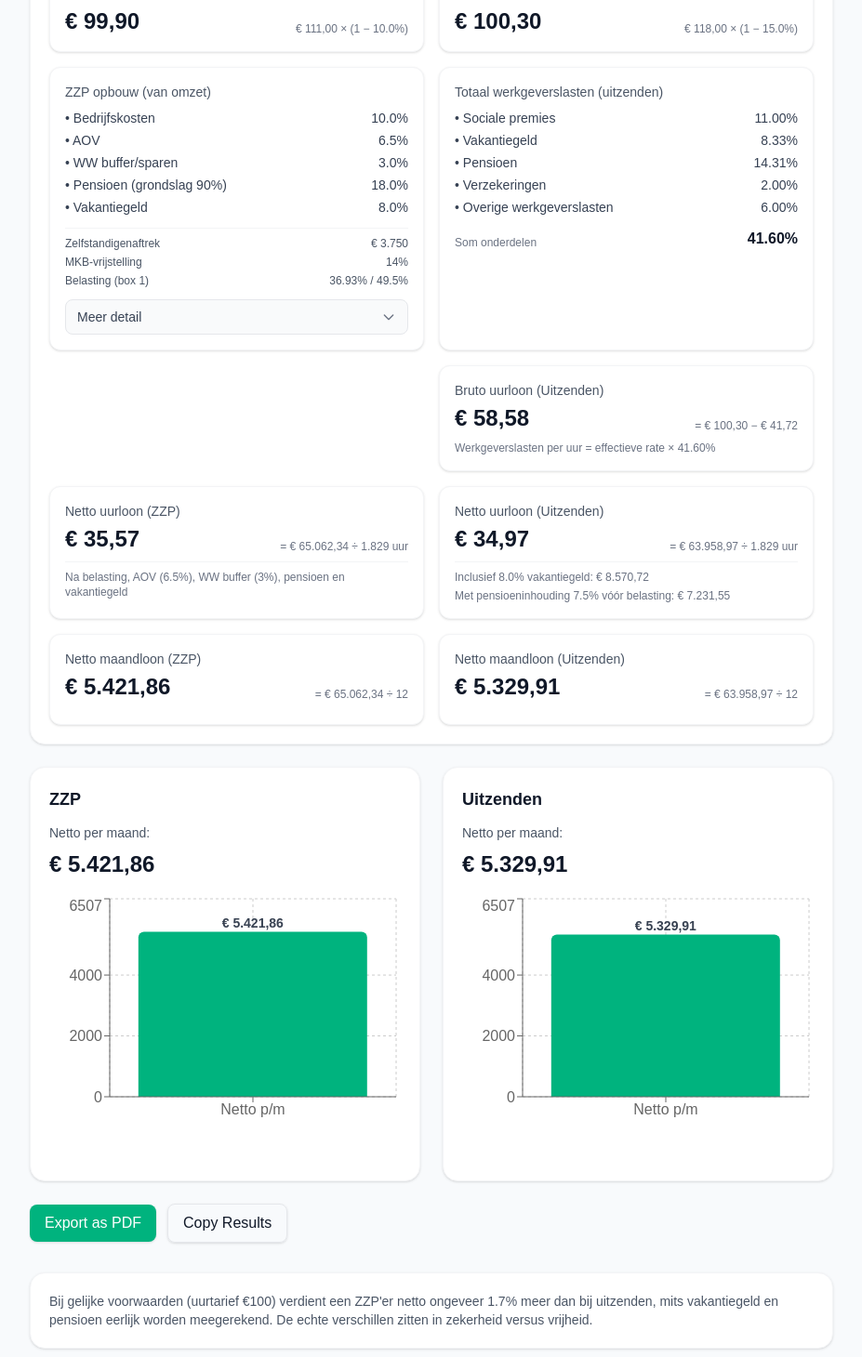
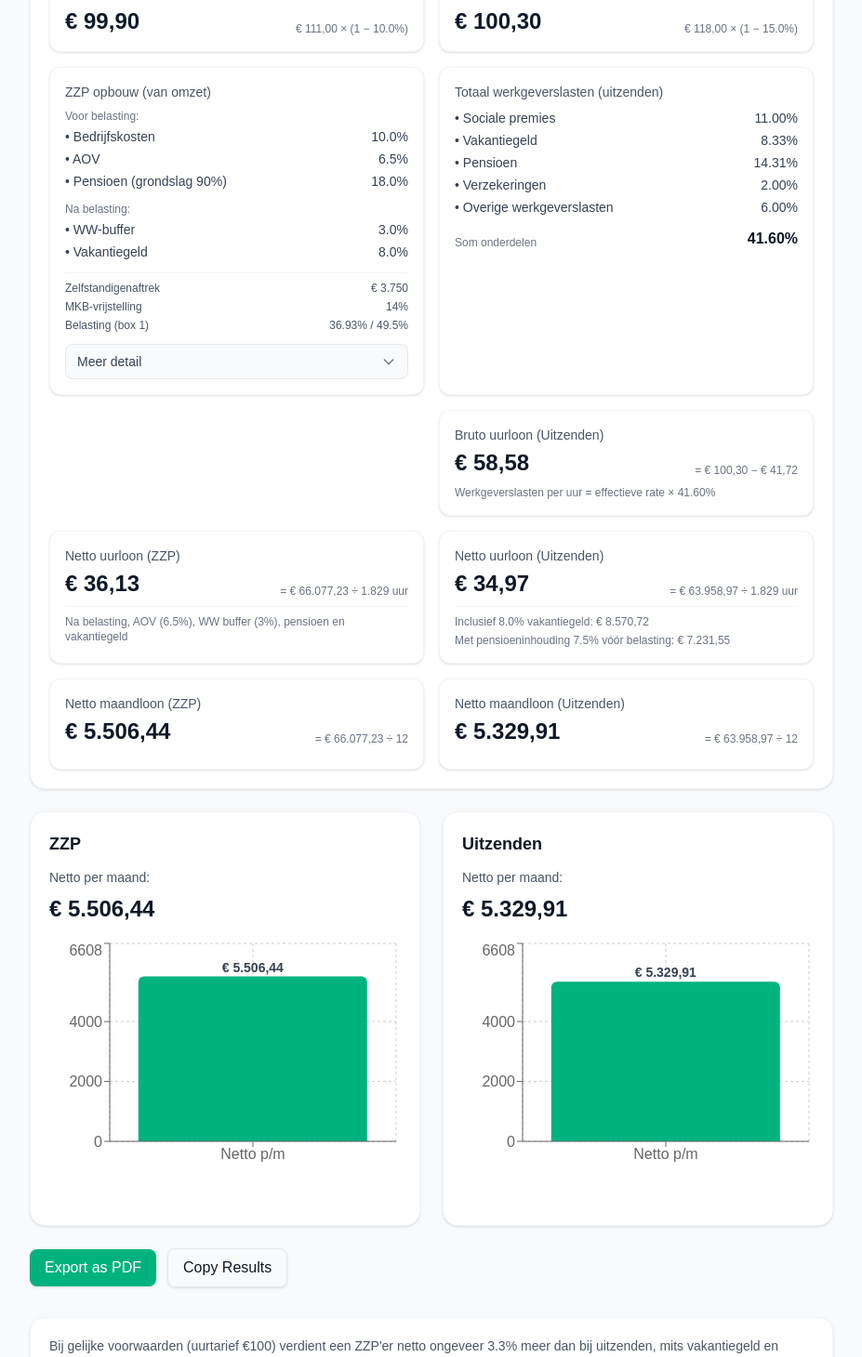
Before and after one commit to vkogmail/zzp-uitzenden-vergelijker, a Next.js app: page / in a window 1280 px wide. Shown: the part 627-2087 px from the top of the page at 93% size, without its empty margins (176-1103 px from the left). Built offline with nearby package versions, Linux system fonts and the light colour scheme.

Commit message:
Update ZZP calculation: fix pension calculation, add general tax credit, group UI labels by pre/post tax

```diff
--- a/components/Calculator.tsx
+++ b/components/Calculator.tsx
@@ -112,26 +112,37 @@ export default function Calculator({ values, onChange }: CalculatorProps) {
   const pensionTotalPct = values.pensionTotal ?? 20;
   const pensionBasePct = pensionBase; // gebruik bestaande variabele
 
-  // Tussenstappen berekenen
+  // Tussenstappen berekenen (volgens nieuwe logica)
   const omzet = effectiveRateZzp * annualHours;
   const bedrijfskosten = omzet * (costsPct / 100);
-  const winstVoorBelasting = omzet - bedrijfskosten;
-  const aov = omzet * 0.065; // 6.5% van omzet voor AOV
-  const wwBuffer = omzet * 0.03; // 3% van omzet als WW buffer/sparen
-  const pensioenBasis = winstVoorBelasting * (pensionBasePct / 100);
-  const pensioen = pensioenBasis * (pensionTotalPct / 100);
-  const winstNaVerzekeringen = Math.max(0, winstVoorBelasting - aov - wwBuffer);
-  const winstNaPensioen = Math.max(0, winstNaVerzekeringen - pensioen);
+  const aov = omzet * 0.065; // 6.5% van omzet voor AOV (fiscaal aftrekbaar)
+
+  // Pensioen wordt berekend op (omzet - bedrijfskosten - AOV)
+  const pensioen = (omzet - bedrijfskosten - aov) * (pensionBasePct / 100) * (pensionTotalPct / 100);
+
+  // Winst voor belasting = omzet - bedrijfskosten - AOV - pensioen
+  const winstVoorBelasting = omzet - bedrijfskosten - aov - pensioen;
+
+  // Ondernemersaftrekken
   const zelfstandigenaftrek = 3750;
-  const winstNaZelfstandig = Math.max(0, winstNaPensioen - zelfstandigenaftrek);
+  const winstNaZelfstandig = Math.max(0, winstVoorBelasting - zelfstandigenaftrek);
   const mkbVrijstelling = winstNaZelfstandig * 0.14;
   const belastbaarInkomen = Math.max(0, winstNaZelfstandig - mkbVrijstelling);
 
+  // Belasting berekening
   let brutoBelasting = 0;
   if (belastbaarInkomen <= 73031) {
     brutoBelasting = belastbaarInkomen * 0.3693;
   } else {
     brutoBelasting = 73031 * 0.3693 + (belastbaarInkomen - 73031) * 0.495;
+  }
+
+  // Heffingskortingen
+  let algemeneHeffingskorting = 0;
+  if (belastbaarInkomen <= 23000) {
+    algemeneHeffingskorting = 3100;
+  } else if (belastbaarInkomen <= 73031) {
+    algemeneHeffingskorting = 3100 * (1 - (belastbaarInkomen - 23000) / 50000);
   }
 
   let arbeidskorting = 0;
@@ -141,9 +152,14 @@ export default function Calculator({ values, onChange }: CalculatorProps) {
     arbeidskorting = 4000 * (1 - (belastbaarInkomen - 40000) / 90000);
   }
 
-  const inkomstenbelasting = Math.max(0, brutoBelasting - arbeidskorting);
-  const vakantiegeld = omzet * (vacationPct / 100);
-  const nettoJaarBerekend = (winstVoorBelasting - inkomstenbelasting) - aov - wwBuffer - pensioen - vakantiegeld;
+  const inkomstenbelasting = Math.max(0, brutoBelasting - algemeneHeffingskorting - arbeidskorting);
+
+  // POST-TAX kosten (niet fiscaal aftrekbaar)
+  const wwBuffer = omzet * 0.03; // 3% van omzet als WW buffer/sparen
+  const vakantiegeld = (omzet - bedrijfskosten - aov) * (vacationPct / 100); // vakantiereserve
+
+  // Netto = winst voor belasting - belasting - WW buffer - vakantiegeld
+  const nettoJaarBerekend = winstVoorBelasting - inkomstenbelasting - wwBuffer - vakantiegeld;
   const nettoUurloonZzp = nettoJaarBerekend / annualHours;
 
   const [showZzpBreakdown, setShowZzpBreakdown] = useState(false);
@@ -211,13 +227,21 @@ export default function Calculator({ values, onChange }: CalculatorProps) {
       )}
       <div className="rounded-xl bg-white border border-gray-100 shadow-sm p-4">
         <p className="text-sm text-gray-600 mb-2">ZZP opbouw (van omzet)</p>
+        <div className="mb-3">
+          <p className="text-xs text-gray-500 mb-1 font-medium">Voor belasting:</p>
           <ul className="text-sm text-gray-700 space-y-1">
             <li className="flex justify-between"><span>• Bedrijfskosten</span><span>{costsPct.toFixed(1)}%</span></li>
             <li className="flex justify-between"><span>• AOV</span><span>6.5%</span></li>
-          <li className="flex justify-between"><span>• WW buffer/sparen</span><span>3.0%</span></li>
             <li className="flex justify-between"><span>• Pensioen (grondslag {pensionBasePct}%)</span><span>{(pensionBasePct * pensionTotalPct / 100).toFixed(1)}%</span></li>
+          </ul>
+        </div>
+        <div className="mb-3">
+          <p className="text-xs text-gray-500 mb-1 font-medium">Na belasting:</p>
+          <ul className="text-sm text-gray-700 space-y-1">
+            <li className="flex justify-between"><span>• WW-buffer</span><span>3.0%</span></li>
             <li className="flex justify-between"><span>• Vakantiegeld</span><span>{vacationPct.toFixed(1)}%</span></li>
           </ul>
+        </div>
         <div className="mt-3 pt-2 border-t border-gray-100 space-y-1">
           <div className="flex justify-between text-xs text-gray-600">
             <span>Zelfstandigenaftrek</span>
@@ -247,7 +271,7 @@ export default function Calculator({ values, onChange }: CalculatorProps) {
           </svg>
         </button>
         {showZzpBreakdown && (
-          <div className="mt-3 pt-3 border-t border-gray-200 space-y-2 text-xs">
+          <div className="mt-3 pt-3 border-t border-gray-200 space-y-3 text-xs">
             <div className="flex justify-between">
               <span className="text-gray-600">Effectieve rate ZZP</span>
               <span className="font-semibold">{formatCurrencyWithDecimals(effectiveRateZzp)}</span>
@@ -260,34 +284,31 @@ export default function Calculator({ values, onChange }: CalculatorProps) {
               <span>Omzet (jaar)</span>
               <span className="font-medium">{formatCurrency(omzet)}</span>
             </div>
+
+            <div className="pt-2 border-t border-gray-100">
+              <p className="text-gray-500 font-medium mb-2">Voor belasting:</p>
+              <div className="space-y-2">
                 <div className="flex justify-between">
                   <span className="text-gray-600">− Bedrijfskosten ({costsPct}%)</span>
                   <span className="text-gray-500">{formatCurrency(bedrijfskosten)}</span>
-            </div>
-            <div className="flex justify-between text-gray-700 pl-4">
-              <span>Winst voor belasting</span>
-              <span className="font-medium">{formatCurrency(winstVoorBelasting)}</span>
                 </div>
                 <div className="flex justify-between">
                   <span className="text-gray-600">− AOV (6.5% van omzet)</span>
                   <span className="text-gray-500">{formatCurrency(aov)}</span>
                 </div>
                 <div className="flex justify-between">
-              <span className="text-gray-600">− WW buffer/sparen (3% van omzet)</span>
-              <span className="text-gray-500">{formatCurrency(wwBuffer)}</span>
-            </div>
-            <div className="flex justify-between text-gray-700 pl-4">
-              <span>Winst na verzekeringen</span>
-              <span className="font-medium">{formatCurrency(winstNaVerzekeringen)}</span>
-            </div>
-            <div className="flex justify-between">
                   <span className="text-gray-600">− Pensioen ({pensionBasePct}% × {pensionTotalPct}%)</span>
                   <span className="text-gray-500">{formatCurrency(pensioen)}</span>
                 </div>
-            <div className="flex justify-between text-gray-700 pl-4">
-              <span>Winst na pensioen</span>
-              <span className="font-medium">{formatCurrency(winstNaPensioen)}</span>
+                <div className="flex justify-between text-gray-700 pl-4 pt-1">
+                  <span>Winst voor belasting</span>
+                  <span className="font-medium">{formatCurrency(winstVoorBelasting)}</span>
                 </div>
+              </div>
+            </div>
+
+            <div className="pt-2 border-t border-gray-100">
+              <div className="space-y-2">
                 <div className="flex justify-between">
                   <span className="text-gray-600">− Zelfstandigenaftrek</span>
                   <span className="text-gray-500">{formatCurrency(zelfstandigenaftrek)}</span>
@@ -309,28 +330,30 @@ export default function Calculator({ values, onChange }: CalculatorProps) {
                   <span className="text-gray-500">{formatCurrency(brutoBelasting)}</span>
                 </div>
                 <div className="flex justify-between">
+                  <span className="text-gray-600">− Algemene heffingskorting</span>
+                  <span className="text-gray-500">{formatCurrency(algemeneHeffingskorting)}</span>
+                </div>
+                <div className="flex justify-between">
                   <span className="text-gray-600">− Arbeidskorting</span>
                   <span className="text-gray-500">{formatCurrency(arbeidskorting)}</span>
                 </div>
-            <div className="flex justify-between text-gray-700 pl-4">
+                <div className="flex justify-between text-gray-700 pl-4 pt-1">
                   <span>Inkomstenbelasting</span>
                   <span className="font-medium">{formatCurrency(inkomstenbelasting)}</span>
                 </div>
+                <div className="flex justify-between text-gray-700 pl-4">
+                  <span>Winst na belasting</span>
+                  <span className="font-medium">{formatCurrency(winstVoorBelasting - inkomstenbelasting)}</span>
+                </div>
+              </div>
+            </div>
+
+            <div className="pt-2 border-t border-gray-100">
+              <p className="text-gray-500 font-medium mb-2">Na belasting:</p>
+              <div className="space-y-2">
                 <div className="flex justify-between">
-              <span className="text-gray-600">Winst na belasting</span>
-              <span className="text-gray-500">{formatCurrency(winstVoorBelasting - inkomstenbelasting)}</span>
-            </div>
-            <div className="flex justify-between">
-              <span className="text-gray-600">− AOV (6.5% van omzet)</span>
-              <span className="text-gray-500">{formatCurrency(aov)}</span>
-            </div>
-            <div className="flex justify-between">
-              <span className="text-gray-600">− WW buffer/sparen (3% van omzet)</span>
+                  <span className="text-gray-600">− WW-buffer (3% van omzet)</span>
                   <span className="text-gray-500">{formatCurrency(wwBuffer)}</span>
-            </div>
-            <div className="flex justify-between">
-              <span className="text-gray-600">− Pensioen</span>
-              <span className="text-gray-500">{formatCurrency(pensioen)}</span>
                 </div>
                 <div className="flex justify-between">
                   <span className="text-gray-600">− Vakantiegeld ({vacationPct}%)</span>
@@ -343,6 +366,8 @@ export default function Calculator({ values, onChange }: CalculatorProps) {
                 <div className="flex justify-between pb-0 mb-0">
                   <span className="text-gray-600">÷ 12 maanden</span>
                   <span className="text-gray-500">= {formatCurrencyWithDecimals(nettoJaarBerekend / 12)}</span>
+                </div>
+              </div>
             </div>
           </div>
         )}
--- a/lib/calculations.ts
+++ b/lib/calculations.ts
@@ -72,27 +72,22 @@ export function calculateZzp(inputs: CalculatorInputs): ZzpResult {
   const hoursPerWeekActual = hoursPerWeek && hoursPerWeek > 0 ? hoursPerWeek : 36;
   const annualHours = getWorkableAnnualHours(hoursPerWeekActual);
   const omzet = effectiveRateZzp * annualHours; // revenue
-  const businessCosts = omzet * toPct(costs);
-  const winstVoorBelasting = omzet - businessCosts; // grossProfit
+  const businessCosts = omzet * toPct(costs); // bedrijfskosten
+  const aov = omzet * 0.065; // 6.5% van omzet voor AOV (fiscaal aftrekbaar)
 
-  // === Stap 2: Verzekeringen en buffers (aftrekbaar vóór belasting, berekend op omzet) ===
-  const aov = omzet * 0.065; // 6.5% van omzet voor AOV
-  const wwBuffer = omzet * 0.03; // 3% van omzet als WW buffer/sparen
-
-  // === Stap 3: Pensioeninleg (aftrekbaar vóór belasting) ===
-  // pensionBase: % van loon dat meetelt voor pensioenbasis (bijv. 90)
-  // pensionTotal: totale inleg (%), hier gebruikt als zelfstandige lijfrente-inleg
+  // === Stap 2: Pensioeninleg (aftrekbaar vóór belasting) ===
+  // Pensioen wordt berekend op (omzet - bedrijfskosten - AOV)
   const pensionBasePct = toPct(pensionBase);
   const pensionPct = toPct(pensionTotal);
-  const pensioenBasis = winstVoorBelasting * pensionBasePct;
-  const pensioen = pensioenBasis * pensionPct; // pensionContribution
+  const pensioen = (omzet - businessCosts - aov) * pensionBasePct * pensionPct;
 
-  // === Stap 4: Fiscale winstberekening ===
+  // === Stap 3: Winst voor belasting ===
+  const winstVoorBelasting = omzet - businessCosts - aov - pensioen;
+
+  // === Stap 4: Fiscale winstberekening (ondernemersaftrekken) ===
   const zelfstandigenaftrek = 3750; // 2026
   const mkbVrijstellingPct = 0.14;
-  const winstNaVerzekeringen = Math.max(0, winstVoorBelasting - aov - wwBuffer);
-  const winstNaPensioen = Math.max(0, winstNaVerzekeringen - pensioen);
-  const winstNaZelfstandig = Math.max(0, winstNaPensioen - zelfstandigenaftrek);
+  const winstNaZelfstandig = Math.max(0, winstVoorBelasting - zelfstandigenaftrek);
   const mkbVrijstelling = winstNaZelfstandig * mkbVrijstellingPct;
   const belastbaarInkomen = Math.max(0, winstNaZelfstandig - mkbVrijstelling);
 
@@ -104,23 +99,33 @@ export function calculateZzp(inputs: CalculatorInputs): ZzpResult {
     brutoBelasting = 73031 * 0.3693 + (belastbaarInkomen - 73031) * 0.495;
   }
 
-  // === Stap 6: Arbeidskorting (benadering) ===
+  // === Stap 6: Heffingskortingen ===
+  // Algemene heffingskorting
+  let algemeneHeffingskorting = 0;
+  if (belastbaarInkomen <= 23000) {
+    algemeneHeffingskorting = 3100;
+  } else if (belastbaarInkomen <= 73031) {
+    algemeneHeffingskorting = 3100 * (1 - (belastbaarInkomen - 23000) / 50000);
+  }
+
+  // Arbeidskorting
   let arbeidskorting = 0;
   if (belastbaarInkomen <= 40000) {
     arbeidskorting = 4000;
   } else if (belastbaarInkomen < 130000) {
     arbeidskorting = 4000 * (1 - (belastbaarInkomen - 40000) / 90000);
-  } else {
-    arbeidskorting = 0;
   }
 
-  const inkomstenbelasting = Math.max(0, brutoBelasting - arbeidskorting);
+  const inkomstenbelasting = Math.max(0, brutoBelasting - algemeneHeffingskorting - arbeidskorting);
 
-  // === Stap 7: Netto resultaat ===
+  // === Stap 7: POST-TAX kosten (niet fiscaal aftrekbaar) ===
+  const wwBuffer = omzet * 0.03; // 3% van omzet als WW buffer/sparen (niet fiscaal)
+  const vakantiegeld = (omzet - businessCosts - aov) * toPct(vacation); // vakantiereserve (niet fiscaal)
+
+  // === Stap 8: Netto resultaat ===
   const winstNaBelasting = winstVoorBelasting - inkomstenbelasting; // for reporting parity
-  const vakantiegeld = omzet * toPct(vacation); // reserve on revenue
-  // Netto = winst na belasting - AOV - WW buffer - pensioen - vakantiegeld
-  const nettoJaar = (winstVoorBelasting - inkomstenbelasting) - aov - wwBuffer - pensioen - vakantiegeld;
+  // Netto = winst voor belasting - belasting - WW buffer - vakantiegeld
+  const nettoJaar = winstVoorBelasting - inkomstenbelasting - wwBuffer - vakantiegeld;
   const nettoMaand = nettoJaar / 12;
 
   return {
```
Lines whose indentation alone changed are shown as unchanged.
